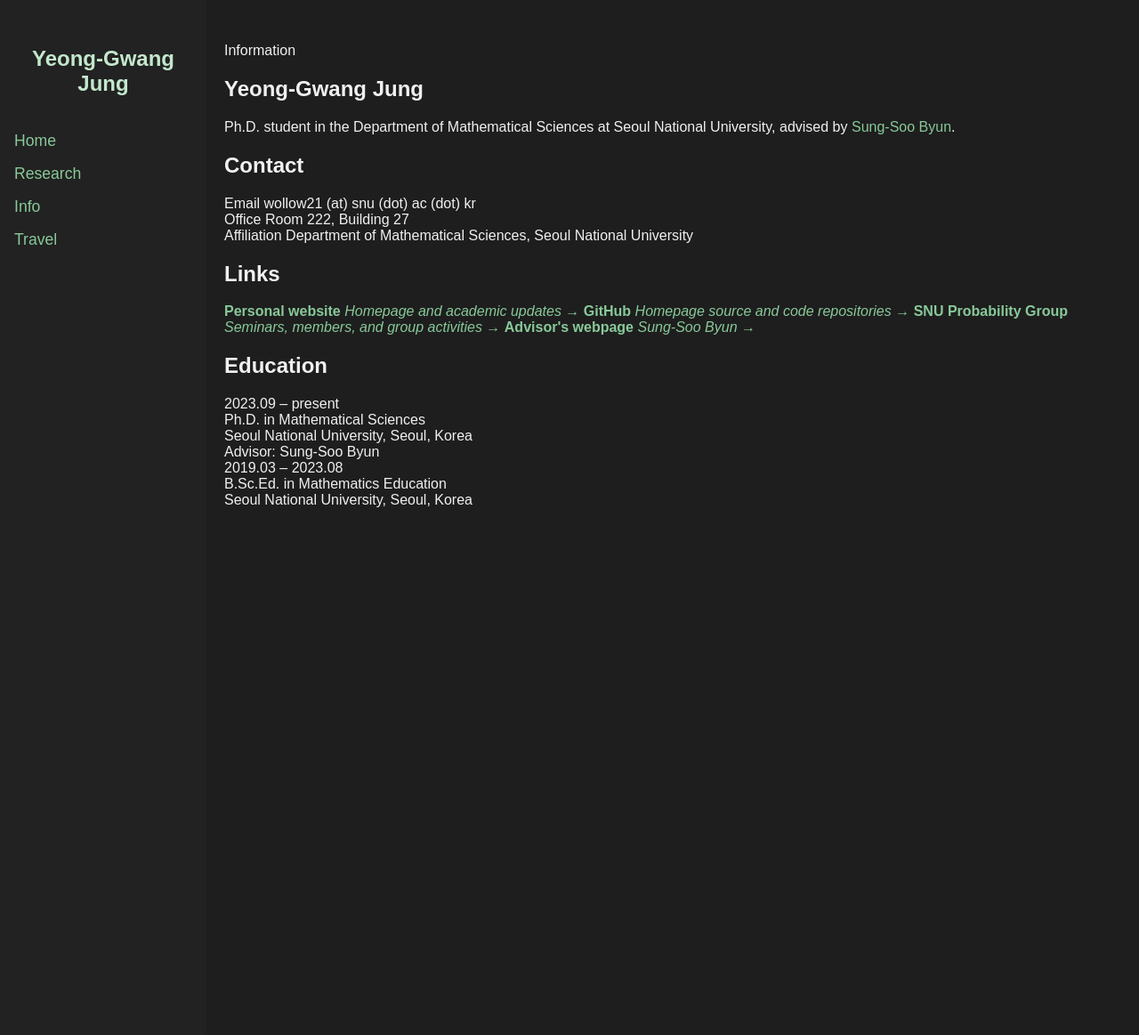
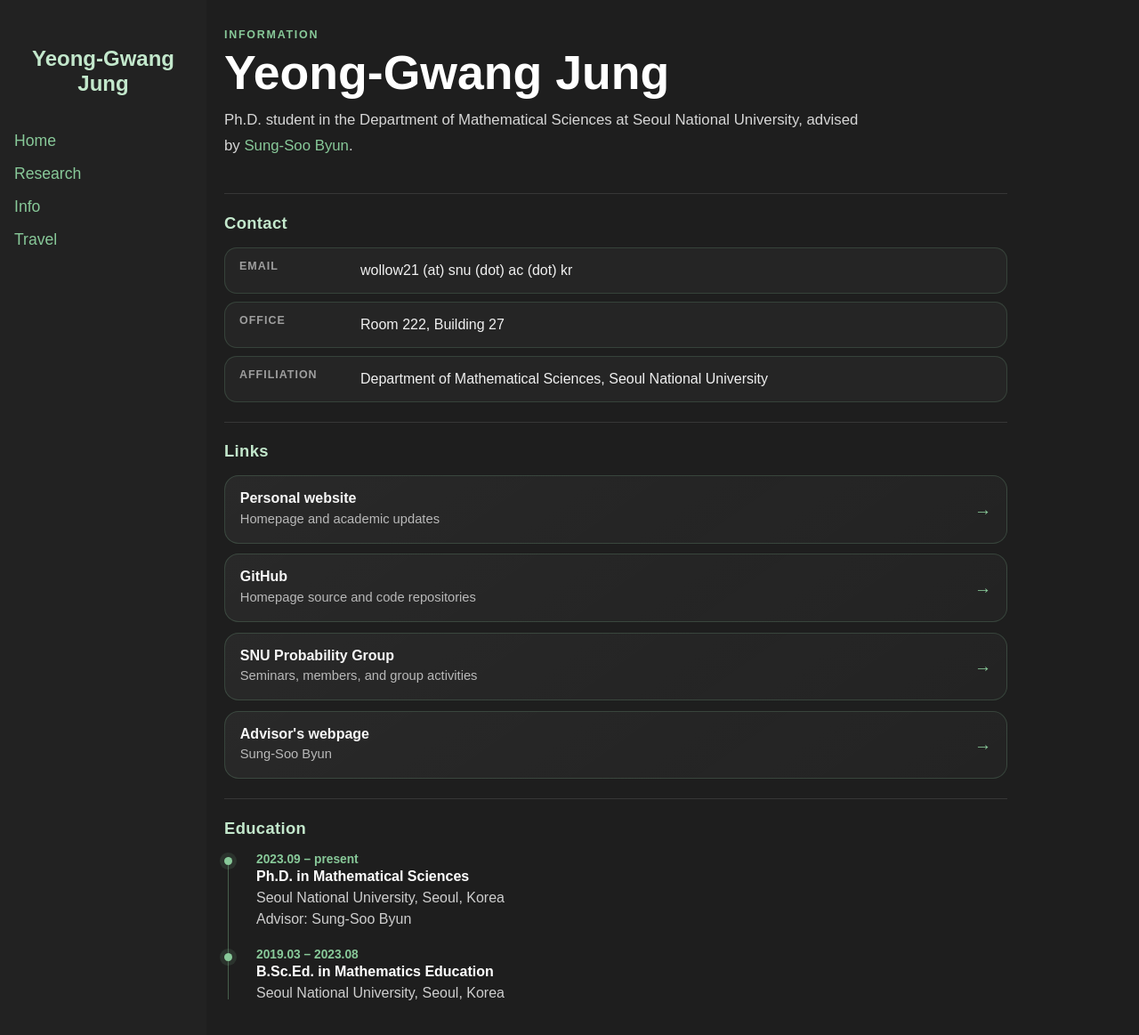
Before and after one commit to y-gJung/y-gJung.github.io, a Jekyll site: the page built from info.md, in a window 1280 px wide and 1182 px high. Shown: the top 1163 px of the window at 89% size. Built offline with Jekyll 4.4.1, drawn with Linux system fonts in a browser that asks for light colours.

Commit message:
Update style.css

```diff
--- a/assets/style.css
+++ b/assets/style.css
@@ -122,3 +122,215 @@
   border: 1px solid rgba(136, 201, 153, 0.25);
   box-shadow: 0 0 30px rgba(0,0,0,0.4);
 }
+
+/* Information page */
+.info-page {
+  max-width: 880px;
+}
+
+.info-intro {
+  margin-bottom: 2.4rem;
+}
+
+.eyebrow {
+  margin: 0 0 0.45rem 0;
+  color: #88c999;
+  font-size: 0.78rem;
+  font-weight: 700;
+  letter-spacing: 0.14em;
+  text-transform: uppercase;
+}
+
+.info-intro h1 {
+  margin: 0 0 0.75rem 0;
+  color: #ffffff;
+  font-size: clamp(2.1rem, 5vw, 3.35rem);
+  line-height: 1.05;
+}
+
+.lead {
+  max-width: 720px;
+  margin: 0;
+  color: #d7d7d7;
+  font-size: 1.05rem;
+  line-height: 1.7;
+}
+
+.info-section {
+  padding: 1.35rem 0;
+  border-top: 1px solid rgba(255, 255, 255, 0.11);
+}
+
+.info-section h2 {
+  margin: 0 0 1rem 0;
+  color: #c3e8cc;
+  font-size: 1.15rem;
+  font-weight: 700;
+  letter-spacing: 0.02em;
+}
+
+.compact-list {
+  display: grid;
+  gap: 0.55rem;
+}
+
+.compact-item {
+  display: grid;
+  grid-template-columns: 120px minmax(0, 1fr);
+  gap: 1rem;
+  padding: 0.85rem 1rem;
+  border: 1px solid rgba(136, 201, 153, 0.18);
+  border-radius: 14px;
+  background: rgba(255, 255, 255, 0.035);
+}
+
+.compact-label {
+  color: #9f9f9f;
+  font-size: 0.78rem;
+  font-weight: 700;
+  letter-spacing: 0.08em;
+  text-transform: uppercase;
+}
+
+.compact-value {
+  color: #f0f0f0;
+  line-height: 1.45;
+}
+
+.link-stack {
+  display: grid;
+  gap: 0.7rem;
+}
+
+.link-card {
+  display: flex;
+  align-items: center;
+  justify-content: space-between;
+  gap: 1rem;
+  padding: 1rem 1.05rem;
+  border: 1px solid rgba(136, 201, 153, 0.20);
+  border-radius: 16px;
+  background: linear-gradient(145deg, rgba(255,255,255,0.052), rgba(255,255,255,0.024));
+  text-decoration: none;
+  transition: transform 0.16s ease, border-color 0.16s ease, background 0.16s ease;
+}
+
+.link-card:hover {
+  transform: translateY(-2px);
+  border-color: rgba(136, 201, 153, 0.48);
+  background: rgba(136, 201, 153, 0.08);
+  text-decoration: none;
+}
+
+.link-card strong {
+  display: block;
+  margin-bottom: 0.22rem;
+  color: #f7f7f7;
+  font-size: 1rem;
+}
+
+.link-card em {
+  display: block;
+  color: #b9b9b9;
+  font-size: 0.92rem;
+  font-style: normal;
+  line-height: 1.45;
+}
+
+.link-arrow {
+  flex: 0 0 auto;
+  color: #88c999;
+  font-size: 1.2rem;
+}
+
+.timeline {
+  position: relative;
+  padding-left: 1.25rem;
+}
+
+.timeline::before {
+  content: "";
+  position: absolute;
+  left: 0.24rem;
+  top: 0.35rem;
+  bottom: 0.35rem;
+  width: 1px;
+  background: rgba(136, 201, 153, 0.38);
+}
+
+.timeline-item {
+  position: relative;
+  padding: 0 0 1.25rem 1rem;
+}
+
+.timeline-item:last-child {
+  padding-bottom: 0;
+}
+
+.timeline-item::before {
+  content: "";
+  position: absolute;
+  left: -1.24rem;
+  top: 0.35rem;
+  width: 9px;
+  height: 9px;
+  border-radius: 50%;
+  background: #88c999;
+  box-shadow: 0 0 0 5px rgba(136, 201, 153, 0.12);
+}
+
+.timeline-date {
+  color: #88c999;
+  font-size: 0.86rem;
+  font-weight: 700;
+  margin-bottom: 0.22rem;
+}
+
+.timeline-title {
+  color: #ffffff;
+  font-weight: 700;
+  margin-bottom: 0.18rem;
+}
+
+.timeline-meta,
+.timeline-note {
+  color: #cfcfcf;
+  line-height: 1.5;
+}
+
+@media (max-width: 760px) {
+  .sidebar {
+    position: static;
+    width: auto;
+    height: auto;
+    padding: 1.2rem 1rem;
+  }
+
+  .sidebar .logo {
+    margin-bottom: 1rem;
+  }
+
+  .layout {
+    display: block;
+  }
+
+  .main-content {
+    margin-left: 0;
+    padding: 1.3rem;
+  }
+
+  .side-link {
+    display: inline-block;
+    margin-right: 1rem;
+    font-size: 1rem;
+  }
+
+  .compact-item {
+    grid-template-columns: 1fr;
+    gap: 0.25rem;
+  }
+
+  .link-card {
+    align-items: flex-start;
+  }
+}
```
